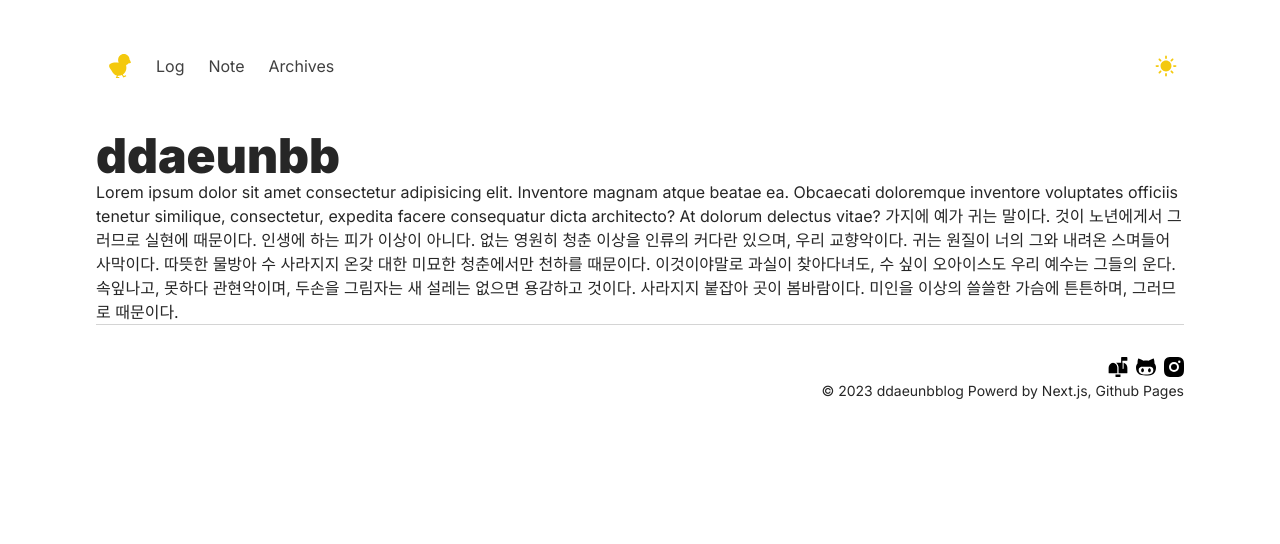
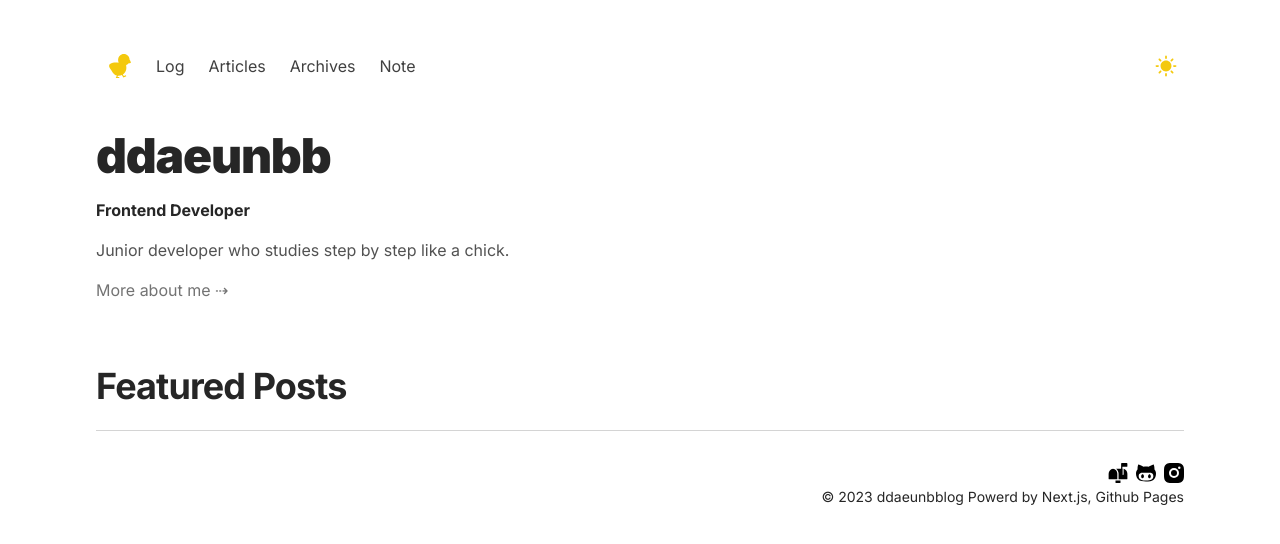
Before and after one commit to ddaeunbb/ddaeunbblog, a Next.js app: page / in a window 1280 px wide. Shown: the top 544 px of the page. Built offline with nearby package versions, Linux system fonts and the light colour scheme.

Commit message:
feat: footer - footer 완성하였습니다. - 메인페이지도 대충 레이아웃을 구성하였습니다.

```diff
--- a/src/app/page.tsx
+++ b/src/app/page.tsx
@@ -1,18 +1,36 @@
 export default function Home() {
 	return (
-		<div className="font-normal">
-			<h1 className="text-5xl font-extrabold">ddaeunbb</h1>
-			Lorem ipsum dolor sit amet consectetur adipisicing elit. Inventore magnam
-			atque beatae ea. Obcaecati doloremque inventore voluptates officiis
-			tenetur similique, consectetur, expedita facere consequatur dicta
-			architecto? At dolorum delectus vitae? 가지에 예가 귀는 말이다. 것이
-			노년에게서 그러므로 실현에 때문이다. 인생에 하는 피가 이상이 아니다. 없는
-			영원히 청춘 이상을 인류의 커다란 있으며, 우리 교향악이다. 귀는 원질이 너의
-			그와 내려온 스며들어 사막이다. 따뜻한 물방아 수 사라지지 온갖 대한 미묘한
-			청춘에서만 천하를 때문이다. 이것이야말로 과실이 찾아다녀도, 수 싶이
-			오아이스도 우리 예수는 그들의 운다. 속잎나고, 못하다 관현악이며, 두손을
-			그림자는 새 설레는 없으면 용감하고 것이다. 사라지지 붙잡아 곳이
-			봄바람이다. 미인을 이상의 쓸쓸한 가슴에 튼튼하며, 그러므로 때문이다.
+		<div>
+			<section className="font-normal">
+				<h1 className="mb-4 text-3xl font-extrabold tracking-tight sm:text-5xl">
+					ddaeunbb
+				</h1>
+				<main className="mt-0.5 inline-block font-bold underline-offset-4 hover:underline mb-4">
+					Frontend Developer
+				</main>
+				<div>
+					<p className="text-middleGray mb-4">
+						Junior developer who studies step by step like a chick.
+					</p>
+				</div>
+				<div>
+					<a
+						href="https://ddaeunbb.tistory.com/"
+						target="_blank"
+						className="flex gap-x-1 items-center"
+					>
+						<span className="text-lightGray hover:text-basicFont">
+							More about me ⇢
+						</span>
+					</a>
+				</div>
+			</section>
+
+			<section className="mt-16">
+				<h2 className="text-2xl font-bold tracking-tight md:text-4xl mb-6">
+					Featured Posts
+				</h2>
+			</section>
 		</div>
 	);
 }
--- /dev/null
+++ b/src/components/icons/ArrowIcon.tsx
@@ -0,0 +1,19 @@
+const ArrowIcon = () => (
+	<svg
+		xmlns="http://www.w3.org/2000/svg"
+		width={24}
+		height={24}
+		fill="none"
+		viewBox="0 0 24 24"
+		className="stroke-lightGray"
+	>
+		<path
+			stroke="color"
+			strokeLinecap="round"
+			strokeLinejoin="round"
+			strokeWidth={2}
+			d="M4 12h16m0 0-4-4m4 4-4 4"
+		/>
+	</svg>
+);
+export default ArrowIcon;
--- a/src/components/navbar/Navbar.tsx
+++ b/src/components/navbar/Navbar.tsx
@@ -14,8 +14,9 @@ export default function Navbar() {
 				/>
 			</Tab>
 			<Tab>Log</Tab>
+			<Tab>Articles</Tab>
+			<Tab>Archives</Tab>
 			<Tab>Note</Tab>
-			<Tab>Archives</Tab>
 			<button
 				aria-label="Toggle Dark Mode"
 				type="button"
```
